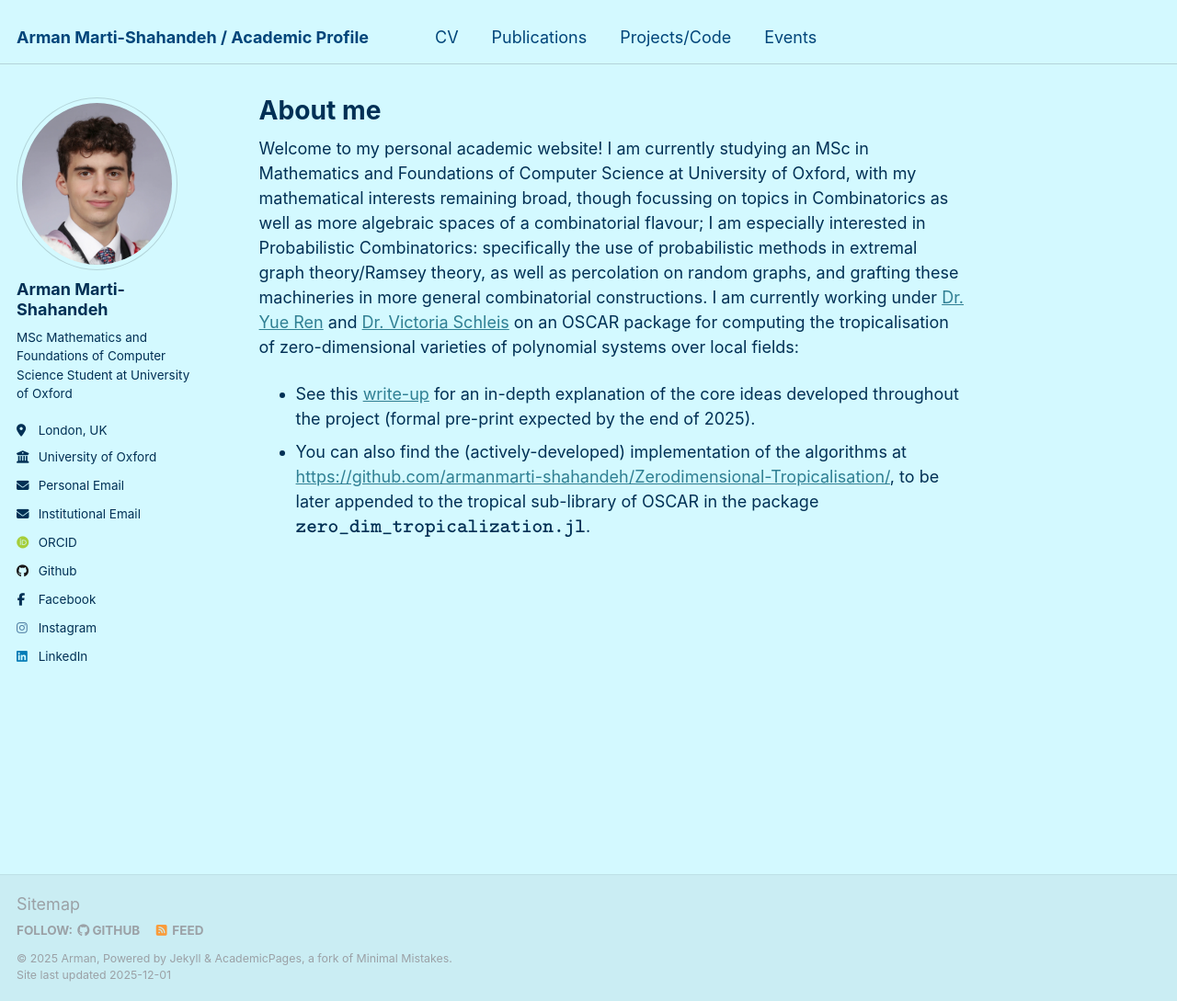
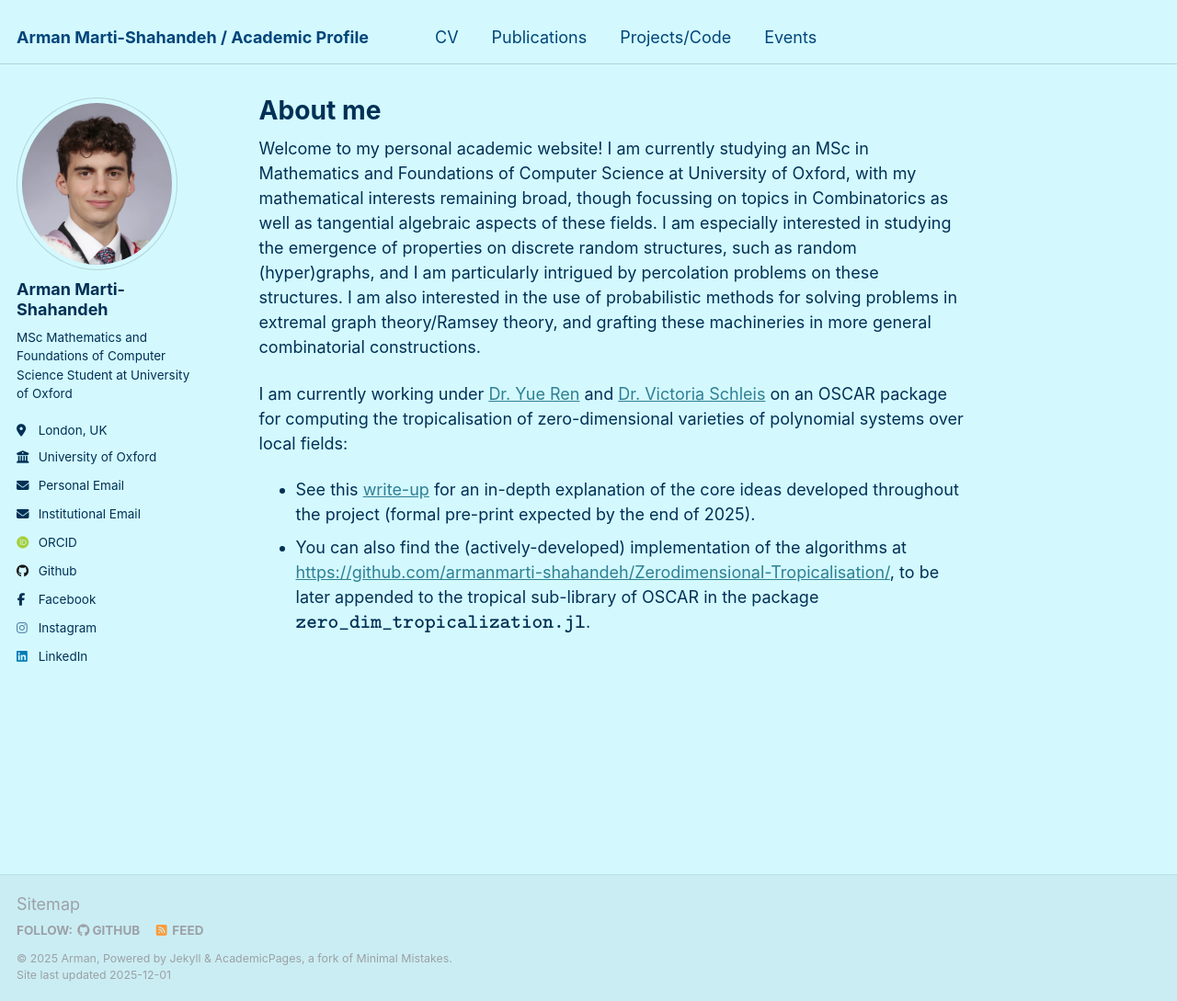
Before and after one commit to armanmarti-shahandeh/armanmarti-shahandeh.github.io, a Jekyll site: the page built from _pages/about.md, in a window 1280 px wide and 1089 px high. Shown: the whole window at 92% size. Built offline with Jekyll 4.4.1, drawn with Linux system fonts in a browser that asks for light colours; some web fonts are replaced.

Commit message:
Some further re-Wr

```diff
--- a/_pages/about.md
+++ b/_pages/about.md
@@ -7,6 +7,8 @@ redirect_from:
   - /about.html
 ---
 
-Welcome to my personal academic website! I am currently studying an MSc in Mathematics and Foundations of Computer Science at University of Oxford, with my mathematical interests remaining broad, though focussing on topics in Combinatorics as well as more algebraic spaces of a combinatorial flavour; I am especially interested in Probabilistic Combinatorics: specifically the use of probabilistic methods in extremal graph theory/Ramsey theory, as well as percolation on random graphs, and grafting these machineries in more general combinatorial constructions. I am currently working under [Dr. Yue Ren](https://www.yueren.de/) and [Dr. Victoria Schleis](https://victoriaschleis.github.io/index.html) on an OSCAR package for computing the tropicalisation of zero-dimensional varieties of polynomial systems over local fields:
+Welcome to my personal academic website! I am currently studying an MSc in Mathematics and Foundations of Computer Science at University of Oxford, with my mathematical interests remaining broad, though focussing on topics in Combinatorics as well as tangential algebraic aspects of these fields. I am especially interested in studying the emergence of properties on discrete random structures, such as random (hyper)graphs, and I am particularly intrigued by percolation problems on these structures. I am also interested in the use of probabilistic methods for solving problems in extremal graph theory/Ramsey theory, and grafting these machineries in more general combinatorial constructions.
+
+I am currently working under [Dr. Yue Ren](https://www.yueren.de/) and [Dr. Victoria Schleis](https://victoriaschleis.github.io/index.html) on an OSCAR package for computing the tropicalisation of zero-dimensional varieties of polynomial systems over local fields:
   * See this [write-up](https://armanmarti-shahandeh.github.io/files/pseudoPaper_website.pdf) for an in-depth explanation of the core ideas developed throughout the project (formal pre-print expected by the end of 2025).
   * You can also find the (actively-developed) implementation of the algorithms at [https://github.com/armanmarti-shahandeh/Zerodimensional-Tropicalisation/](https://github.com/armanmarti-shahandeh/Zerodimensional-Tropicalisation/), to be later appended to the tropical sub-library of OSCAR in the package $$\texttt{zero_dim_tropicalization.jl}$$.
```
Also changed, not shown: 1 other file.
